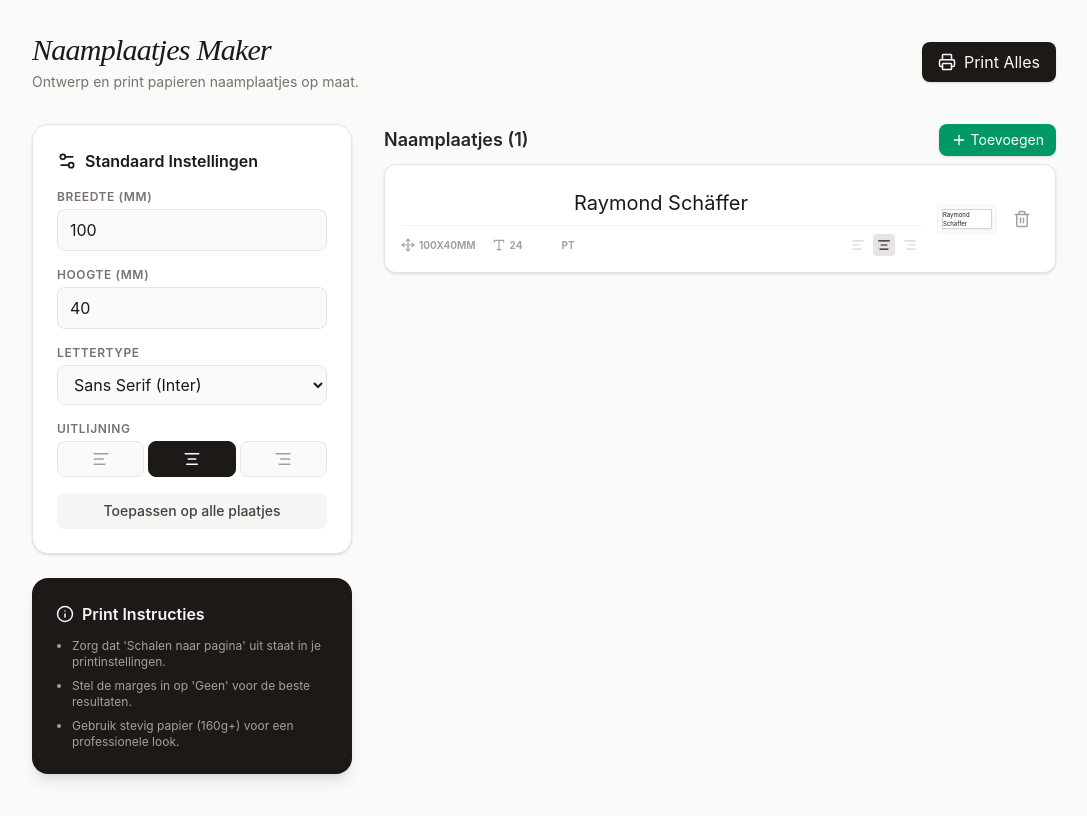
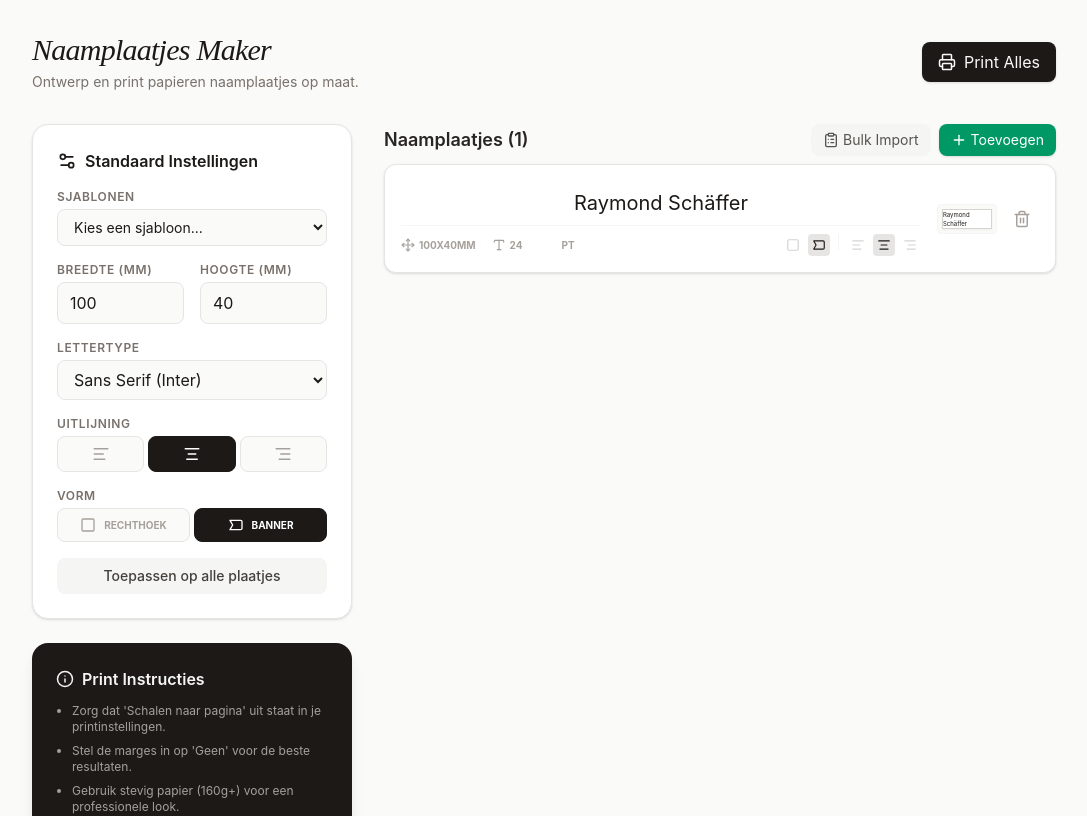
Before and after one commit to raymondschaffer-pixel/Naamplaatjes-op-maat, a React (Vite) app: page / in a window 1280 px wide. Shown: the top 816 px of the page, without its empty margins (96-1183 px from the left). Built offline with nearby package versions, Linux system fonts and the light colour scheme.

Commit message:
Add files via upload

```diff
--- a/src/components/NameplateEditor.tsx
+++ b/src/components/NameplateEditor.tsx
@@ -1,6 +1,7 @@
 import React, { useState, useRef } from 'react';
 import { motion, AnimatePresence } from 'motion/react';
-import { Plus, Trash2, Printer, Settings2, Type, Move, Download, Info, AlignLeft, AlignCenter, AlignRight } from 'lucide-react';
+import { Plus, Trash2, Printer, Settings2, Type, Move, Download, Info, AlignLeft, AlignCenter, AlignRight, FileText, ClipboardList, Upload, Square, Bookmark } from 'lucide-react';
+import * as mammoth from 'mammoth';
 
 interface Nameplate {
   id: string;
@@ -10,7 +11,16 @@ interface Nameplate {
   fontSize: number;
   fontFamily: string;
   textAlign: 'left' | 'center' | 'right';
+  shape: 'rectangle' | 'banner';
 }
+
+const PRESETS = [
+  { name: 'Standaard (100x40mm)', width: 100, height: 40 },
+  { name: 'Klein (75x30mm)', width: 75, height: 30 },
+  { name: 'Groot (150x50mm)', width: 150, height: 50 },
+  { name: 'Visitekaart (85x55mm)', width: 85, height: 55 },
+  { name: 'Badge (90x60mm)', width: 90, height: 60 },
+];
 
 const FONTS = [
   { name: 'Sans Serif (Inter)', value: 'font-sans' },
@@ -31,6 +41,7 @@ export default function NameplateEditor() {
       fontSize: 24,
       fontFamily: 'font-sans',
       textAlign: 'center',
+      shape: 'banner',
     },
   ]);
 
@@ -38,6 +49,9 @@ export default function NameplateEditor() {
   const [globalHeight, setGlobalHeight] = useState(40);
   const [globalFont, setGlobalFont] = useState('font-sans');
   const [globalAlign, setGlobalAlign] = useState<'left' | 'center' | 'right'>('center');
+  const [globalShape, setGlobalShape] = useState<'rectangle' | 'banner'>('banner');
+  const [bulkNames, setBulkNames] = useState('');
+  const [showBulkModal, setShowBulkModal] = useState(false);
 
   const addNameplate = () => {
     const newPlate: Nameplate = {
@@ -48,8 +62,55 @@ export default function NameplateEditor() {
       fontSize: 24,
       fontFamily: globalFont,
       textAlign: globalAlign,
+      shape: globalShape,
     };
     setNameplates([...nameplates, newPlate]);
+  };
+
+  const handleBulkAdd = () => {
+    const names = bulkNames.split('\n').filter(n => n.trim() !== '');
+    const newPlates = names.map(name => ({
+      id: Math.random().toString(36).substr(2, 9),
+      name: name.trim(),
+      width: globalWidth,
+      height: globalHeight,
+      fontSize: 24,
+      fontFamily: globalFont,
+      textAlign: globalAlign,
+      shape: globalShape,
+    }));
+    setNameplates([...nameplates, ...newPlates]);
+    setBulkNames('');
+    setShowBulkModal(false);
+  };
+
+  const applyPreset = (preset: typeof PRESETS[0]) => {
+    setGlobalWidth(preset.width);
+    setGlobalHeight(preset.height);
+  };
+
+  const handleFileUpload = async (e: React.ChangeEvent<HTMLInputElement>) => {
+    const file = e.target.files?.[0];
+    if (!file) return;
+
+    const reader = new FileReader();
+    reader.onload = async (event) => {
+      const arrayBuffer = event.target?.result as ArrayBuffer;
+      try {
+        const result = await mammoth.extractRawText({ arrayBuffer });
+        // Clean up the text: remove empty lines and trim
+        const cleanedText = result.value
+          .split('\n')
+          .map(line => line.trim())
+          .filter(line => line !== '')
+          .join('\n');
+        setBulkNames(cleanedText);
+      } catch (error) {
+        console.error('Error parsing Word document:', error);
+        alert('Er is een fout opgetreden bij het lezen van het Word-document.');
+      }
+    };
+    reader.readAsArrayBuffer(file);
   };
 
   const removeNameplate = (id: string) => {
@@ -70,6 +131,7 @@ export default function NameplateEditor() {
         height: globalHeight,
         fontFamily: globalFont,
         textAlign: globalAlign,
+        shape: globalShape,
       }))
     );
   };
@@ -110,6 +172,23 @@ export default function NameplateEditor() {
 
             <div className="space-y-4">
               <div>
+                <label className="block text-xs uppercase tracking-wider font-semibold text-stone-500 mb-1">Sjablonen</label>
+                <select
+                  onChange={(e) => {
+                    const preset = PRESETS.find(p => p.name === e.target.value);
+                    if (preset) applyPreset(preset);
+                  }}
+                  className="w-full px-3 py-2 bg-stone-50 border border-stone-200 rounded-lg focus:ring-2 focus:ring-stone-200 outline-none transition-all text-sm"
+                >
+                  <option value="">Kies een sjabloon...</option>
+                  {PRESETS.map((p) => (
+                    <option key={p.name} value={p.name}>{p.name}</option>
+                  ))}
+                </select>
+              </div>
+
+              <div className="grid grid-cols-2 gap-4">
+                <div>
                   <label className="block text-xs uppercase tracking-wider font-semibold text-stone-500 mb-1">Breedte (mm)</label>
                   <input
                     type="number"
@@ -126,6 +205,7 @@ export default function NameplateEditor() {
                     onChange={(e) => setGlobalHeight(Number(e.target.value))}
                     className="w-full px-3 py-2 bg-stone-50 border border-stone-200 rounded-lg focus:ring-2 focus:ring-stone-200 outline-none transition-all"
                   />
+                </div>
               </div>
               <div>
                 <label className="block text-xs uppercase tracking-wider font-semibold text-stone-500 mb-1">Lettertype</label>
@@ -159,6 +239,25 @@ export default function NameplateEditor() {
                   ))}
                 </div>
               </div>
+              <div>
+                <label className="block text-xs uppercase tracking-wider font-semibold text-stone-500 mb-1">Vorm</label>
+                <div className="flex gap-1">
+                  {(['rectangle', 'banner'] as const).map((shape) => (
+                    <button
+                      key={shape}
+                      onClick={() => setGlobalShape(shape)}
+                      className={`flex-1 py-2 rounded-lg border transition-all flex items-center justify-center gap-2 ${
+                        globalShape === shape
+                          ? 'bg-stone-900 text-white border-stone-900'
+                          : 'bg-stone-50 text-stone-400 border-stone-200 hover:border-stone-300'
+                      }`}
+                    >
+                      {shape === 'rectangle' ? <Square size={16} /> : <Bookmark size={16} className="rotate-90" />}
+                      <span className="text-[10px] font-bold uppercase">{shape === 'rectangle' ? 'Rechthoek' : 'Banner'}</span>
+                    </button>
+                  ))}
+                </div>
+              </div>
               <button
                 onClick={applyGlobalSettings}
                 className="w-full py-2 bg-stone-100 text-stone-700 rounded-lg hover:bg-stone-200 transition-colors text-sm font-medium"
@@ -185,6 +284,14 @@ export default function NameplateEditor() {
         <div className="lg:col-span-2 space-y-4">
           <div className="flex items-center justify-between mb-2">
             <h2 className="text-lg font-semibold text-stone-800">Naamplaatjes ({nameplates.length})</h2>
+            <div className="flex gap-2">
+              <button
+                onClick={() => setShowBulkModal(true)}
+                className="flex items-center gap-1 text-sm bg-stone-100 text-stone-600 px-3 py-1.5 rounded-lg hover:bg-stone-200 transition-colors"
+              >
+                <ClipboardList size={16} />
+                <span>Bulk Import</span>
+              </button>
               <button
                 onClick={addNameplate}
                 className="flex items-center gap-1 text-sm bg-emerald-600 text-white px-3 py-1.5 rounded-lg hover:bg-emerald-700 transition-colors shadow-sm"
@@ -192,6 +299,7 @@ export default function NameplateEditor() {
                 <Plus size={16} />
                 <span>Toevoegen</span>
               </button>
+            </div>
           </div>
 
           <div className="space-y-4">
@@ -230,6 +338,21 @@ export default function NameplateEditor() {
                         <span className="text-[10px] uppercase font-bold">pt</span>
                       </div>
                       <div className="flex gap-1 ml-auto">
+                        {(['rectangle', 'banner'] as const).map((shape) => (
+                          <button
+                            key={shape}
+                            onClick={() => updateNameplate(plate.id, { shape })}
+                            className={`p-1 rounded transition-all ${
+                              plate.shape === shape
+                                ? 'bg-stone-200 text-stone-900'
+                                : 'text-stone-300 hover:text-stone-500'
+                            }`}
+                            title={shape === 'rectangle' ? 'Rechthoek' : 'Banner'}
+                          >
+                            {shape === 'rectangle' ? <Square size={14} /> : <Bookmark size={14} className="rotate-90" />}
+                          </button>
+                        ))}
+                        <div className="w-px h-4 bg-stone-100 mx-1"></div>
                         {(['left', 'center', 'right'] as const).map((align) => (
                           <button
                             key={align}
@@ -285,24 +408,109 @@ export default function NameplateEditor() {
           {nameplates.map((plate) => (
             <div
               key={plate.id}
-              className={`border border-stone-300 flex items-center overflow-hidden break-inside-avoid ${plate.fontFamily}`}
+              className={`relative flex items-center overflow-hidden break-inside-avoid ${plate.fontFamily}`}
               style={{
                 width: `${plate.width}mm`,
                 height: `${plate.height}mm`,
                 fontSize: `${plate.fontSize}pt`,
                 textAlign: plate.textAlign,
                 justifyContent: plate.textAlign === 'left' ? 'flex-start' : plate.textAlign === 'right' ? 'flex-end' : 'center',
-                padding: '2mm',
+                padding: plate.shape === 'banner' ? '2mm 6mm 2mm 8mm' : '2mm',
                 boxSizing: 'border-box',
                 backgroundColor: 'white',
                 color: 'black',
               }}
             >
-              <span className="w-full">{plate.name}</span>
+              {plate.shape === 'banner' ? (
+                <svg
+                  viewBox="0 0 100 40"
+                  preserveAspectRatio="none"
+                  className="absolute inset-0 w-full h-full pointer-events-none"
+                >
+                  <path
+                    d="M 12,0 H 100 Q 88,20 100,40 H 12 A 12,20 0 0 1 12,0 Z"
+                    fill="none"
+                    stroke="black"
+                    strokeWidth="0.5"
+                  />
+                </svg>
+              ) : (
+                <div className="absolute inset-0 border border-black pointer-events-none"></div>
+              )}
+              <span className="w-full relative z-10">{plate.name}</span>
             </div>
           ))}
         </div>
       </div>
+
+      {/* Bulk Import Modal */}
+      <AnimatePresence>
+        {showBulkModal && (
+          <div className="fixed inset-0 z-50 flex items-center justify-center p-4 bg-black/50 backdrop-blur-sm no-print">
+            <motion.div
+              initial={{ opacity: 0, scale: 0.95 }}
+              animate={{ opacity: 1, scale: 1 }}
+              exit={{ opacity: 0, scale: 0.95 }}
+              className="bg-white w-full max-w-lg rounded-2xl shadow-2xl overflow-hidden"
+            >
+              <div className="p-6 border-b border-stone-100 flex justify-between items-center">
+                <h3 className="text-xl font-semibold text-stone-900">Namen Importeren</h3>
+                <button onClick={() => setShowBulkModal(false)} className="text-stone-400 hover:text-stone-600">
+                  <Plus size={24} className="rotate-45" />
+                </button>
+              </div>
+              <div className="p-6 space-y-4">
+                <div className="flex flex-col gap-4">
+                  <p className="text-sm text-stone-500">
+                    Importeer namen uit een Word-document (.docx) of plak ze hieronder (één naam per regel).
+                  </p>
+
+                  <label className="flex items-center justify-center gap-2 w-full py-3 px-4 bg-stone-100 text-stone-700 rounded-xl border-2 border-dashed border-stone-200 hover:border-stone-400 hover:bg-stone-200 cursor-pointer transition-all group">
+                    <Upload size={20} className="group-hover:scale-110 transition-transform" />
+                    <span className="font-medium">Word-document selecteren</span>
+                    <input
+                      type="file"
+                      accept=".docx"
+                      className="hidden"
+                      onChange={handleFileUpload}
+                    />
+                  </label>
+                </div>
+
+                <div className="relative">
+                  <div className="absolute inset-0 flex items-center" aria-hidden="true">
+                    <div className="w-full border-t border-stone-200"></div>
+                  </div>
+                  <div className="relative flex justify-center text-xs uppercase">
+                    <span className="bg-white px-2 text-stone-400 font-semibold tracking-widest">of plak tekst</span>
+                  </div>
+                </div>
+
+                <textarea
+                  value={bulkNames}
+                  onChange={(e) => setBulkNames(e.target.value)}
+                  placeholder="Bijv:&#10;Jan de Vries&#10;Marieke Jansen&#10;Pieter Post"
+                  className="w-full h-48 p-4 bg-stone-50 border border-stone-200 rounded-xl outline-none focus:ring-2 focus:ring-stone-200 transition-all font-mono text-sm"
+                />
+              </div>
+              <div className="p-6 bg-stone-50 flex justify-end gap-3">
+                <button
+                  onClick={() => setShowBulkModal(false)}
+                  className="px-4 py-2 text-stone-600 font-medium hover:text-stone-900"
+                >
+                  Annuleren
+                </button>
+                <button
+                  onClick={handleBulkAdd}
+                  className="px-6 py-2 bg-emerald-600 text-white rounded-lg font-medium hover:bg-emerald-700 transition-colors shadow-sm"
+                >
+                  Toevoegen
+                </button>
+              </div>
+            </motion.div>
+          </div>
+        )}
+      </AnimatePresence>
 
       {/* Footer - No Print */}
       <footer className="max-w-5xl mx-auto mt-12 pt-8 border-t border-stone-200 text-stone-400 text-xs text-center no-print space-y-1">
```
Lines whose indentation alone changed are shown as unchanged.
